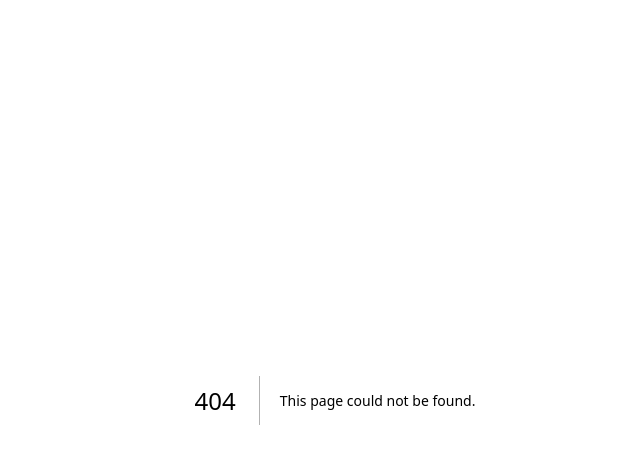
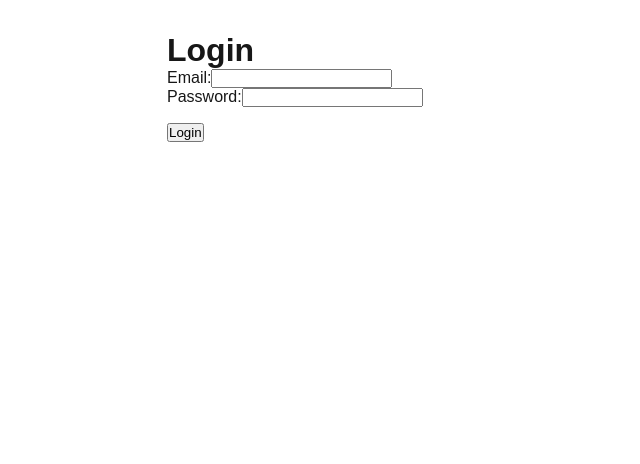
Before and after one commit to Lavegaa/vue-to-react, a Next.js app: page /login in a window 1280 px wide. Before the commit this address had no page. Shown: the top 464 px of the page, without its empty margins (305-945 px from the left). Built offline with nearby package versions, Linux system fonts and the light colour scheme.

Commit message:
api call and useEffect example

```diff
--- /dev/null
+++ b/api/index.ts
@@ -0,0 +1,43 @@
+import axios, { AxiosRequestConfig, AxiosResponse } from "axios";
+
+export async function get<T>(config: AxiosRequestConfig): Promise<T> {
+  config.url = path(config.url!);
+  config.method = "GET";
+  const response: AxiosResponse<T> = await axios(config);
+  return response.data;
+}
+
+export async function post<T>(config: AxiosRequestConfig): Promise<T> {
+  config.url = path(config.url!);
+  config.method = "POST";
+
+  if (config.data instanceof FormData) {
+    config.headers = { "Content-Type": "multipart/form-data" };
+  } else {
+    config.headers = { "Content-Type": "application/json" };
+  }
+
+  const response: AxiosResponse<T> = await axios(config);
+
+  return response.data;
+}
+
+const path = (url: string): string => {
+  let rootUrl = "";
+
+  if (process.env.NODE_ENV === "production") {
+    rootUrl = "/cm";
+  }
+
+  let finalPath = "";
+
+  if (url.startsWith("/")) {
+    finalPath = rootUrl + url;
+  } else if (url.startsWith("http://") || url.startsWith("https://")) {
+    finalPath = url;
+  } else {
+    finalPath = url;
+  }
+
+  return finalPath;
+};
--- /dev/null
+++ b/api/login.ts
@@ -0,0 +1,16 @@
+import { get, post } from "@/api";
+
+export const tryLogin = (
+  param: LoginParameter
+): Promise<CommonResponse<LoginInfo>> => {
+  return post<CommonResponse<LoginInfo>>({
+    url: "api/netflix/api/account/login",
+    data: param,
+  });
+};
+
+export const tryCheck = (): Promise<CommonResponse<LoginInfo>> => {
+  return get<CommonResponse<LoginInfo>>({
+    url: "api/netflix/api/account/check",
+  });
+};
--- /dev/null
+++ b/app/login/page.tsx
@@ -0,0 +1,92 @@
+"use client";
+
+import { useEffect, useState } from "react";
+import { useRouter } from "next/navigation";
+import { tryLogin } from "@/api/login";
+
+export default function LoginPage() {
+  const [userName, setUserName] = useState("");
+  const [password, setPassword] = useState("");
+  const router = useRouter();
+
+  useEffect(() => {
+    console.log("onMounted");
+    return () => {
+      console.log("onUnmounted");
+    };
+  }, []);
+
+  const handleLogin = async (e: React.FormEvent<HTMLFormElement>) => {
+    e.preventDefault(); // Prevent the form from reloading the page
+
+    try {
+      const response = await tryLogin({ uid: userName, password });
+      if (response) {
+        router.push("/");
+      } else {
+        alert("로그인 실패");
+      }
+    } catch (error) {
+      console.error(error);
+      alert(`로그인 실패 에러 발생: ${error}`);
+    }
+  };
+
+  /* lifecycle을 사용하기 위한 살짝 억지 예시입니다.
+  const [status, setStatus] = useState<boolean>(false);
+
+  const handleLoginWithLifeCycle = async (
+    e: React.FormEvent<HTMLFormElement>
+  ) => {
+    e.preventDefault(); // Prevent the form from reloading the page
+
+    try {
+      const response = await tryLogin({ uid: userName, password });
+      if (response) {
+        setStatus(true);
+      } else {
+        alert("로그인 실패");
+      }
+    } catch (error) {
+      console.error(error);
+      alert(`로그인 실패 에러 발생: ${error}`);
+    }
+  };
+
+  useEffect(() => {
+    if (status) {
+      router.push("/");
+    }
+  }, [status]);
+
+  */
+
+  return (
+    <div style={{ maxWidth: "400px", margin: "auto", padding: "2rem" }}>
+      <h1>Login</h1>
+      <form onSubmit={handleLogin}>
+        <div>
+          <label>Email:</label>
+          <input
+            type="email"
+            value={userName}
+            onChange={(e) => setUserName(e.target.value)}
+            required
+          />
+        </div>
+        <div>
+          <label>Password:</label>
+          <input
+            type="password"
+            value={password}
+            onChange={(e) => setPassword(e.target.value)}
+            required
+          />
+        </div>
+        <button type="submit" style={{ marginTop: "1rem" }}>
+          Login
+        </button>
+      </form>
+    </div>
+  );
+}
--- a/next.config.mjs
+++ b/next.config.mjs
@@ -1,4 +1,13 @@
 /** @type {import('next').NextConfig} */
-const nextConfig = {};
+const nextConfig = {
+  async rewrites() {
+    return [
+      {
+        source: "/api/:path*",
+        destination: "https://project-vue.tobecon.co.kr/:path*",
+      },
+    ];
+  },
+};
 
 export default nextConfig;
```
Also changed, not shown: api/cotents.ts (added, +7 -0 lines), package.json (+5 -4 lines), types/Contents/Contents.ts (added, +21 -0 lines), types/account/Login.ts (added, +17 -0 lines), types/common/CommonReponse.ts (added, +11 -0 lines), 2 other files (tests, documents, lock files or other folders).
